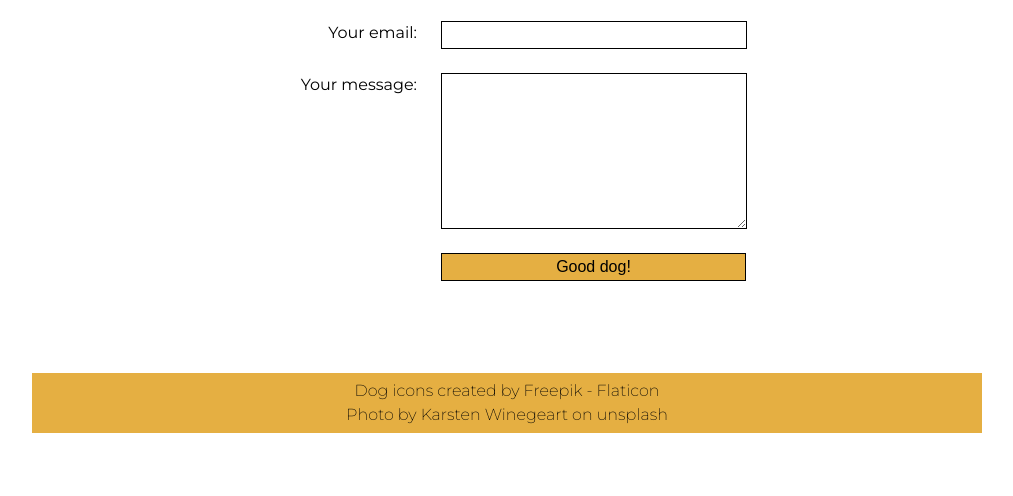
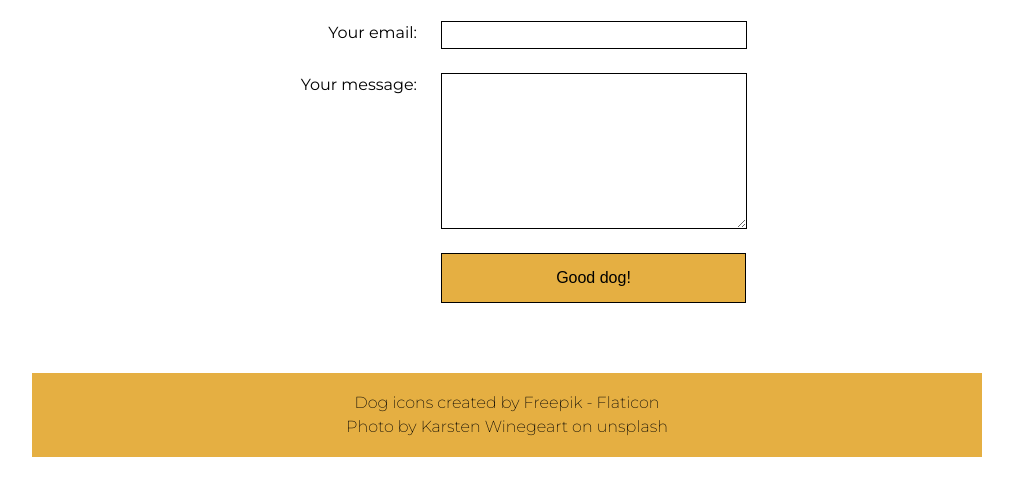
Before and after one commit to mlbrnm/assignment3, a plain HTML site: page pages/contact.html in a window 1280 px wide. Shown: the part 272-768 px from the top of the page, without its empty margins (133-1146 px from the left). Drawn offline with Linux system fonts and the light colour scheme.

Commit message:
Add padding to footer and contact button to match screenshots.

```diff
--- a/styles/styles.css
+++ b/styles/styles.css
@@ -124,6 +124,7 @@ footer {
   align-items: center;
   justify-content: center;
   flex-direction: column;
+  padding: 12px 0px;
 }
 
 /************* index page *************/
@@ -263,4 +264,5 @@ textarea {
 .contact button {
   width: 305px;
   margin-left: 174px;
+  padding: 12px 0px;
 }
```
